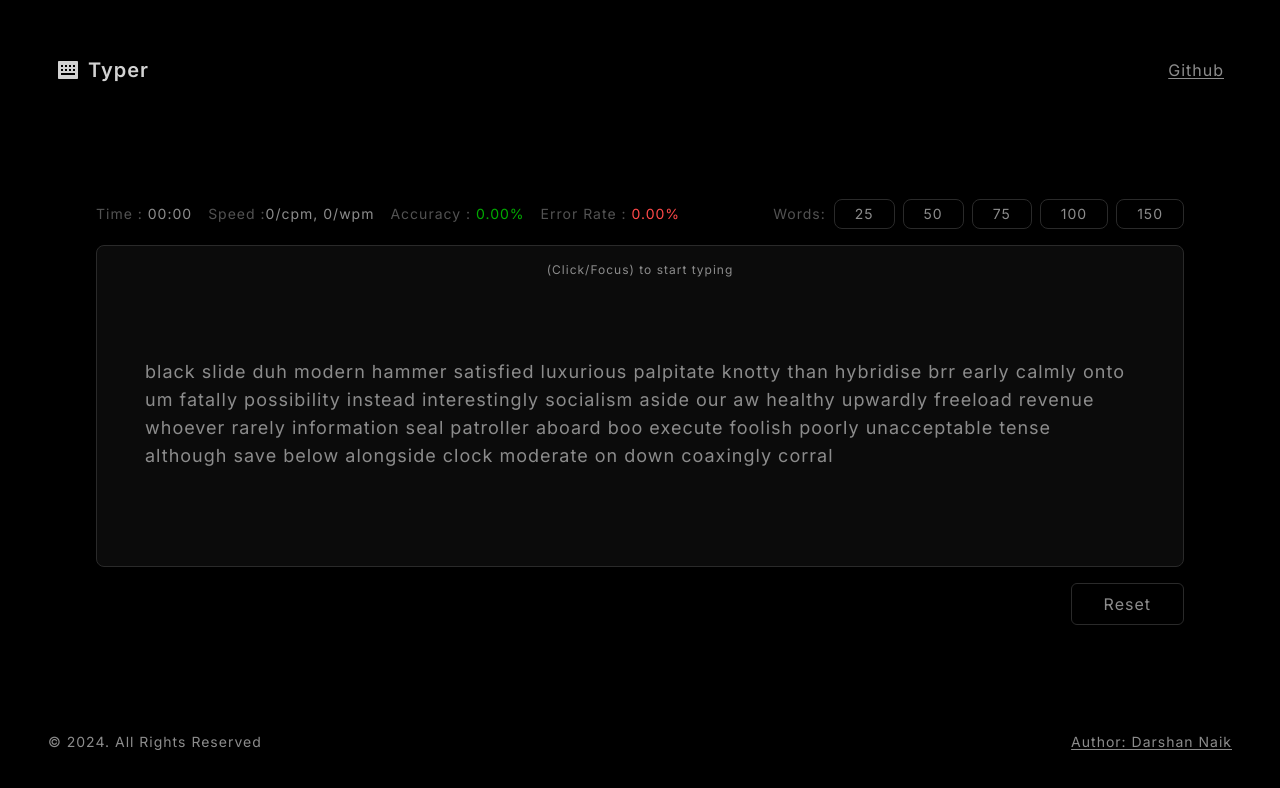
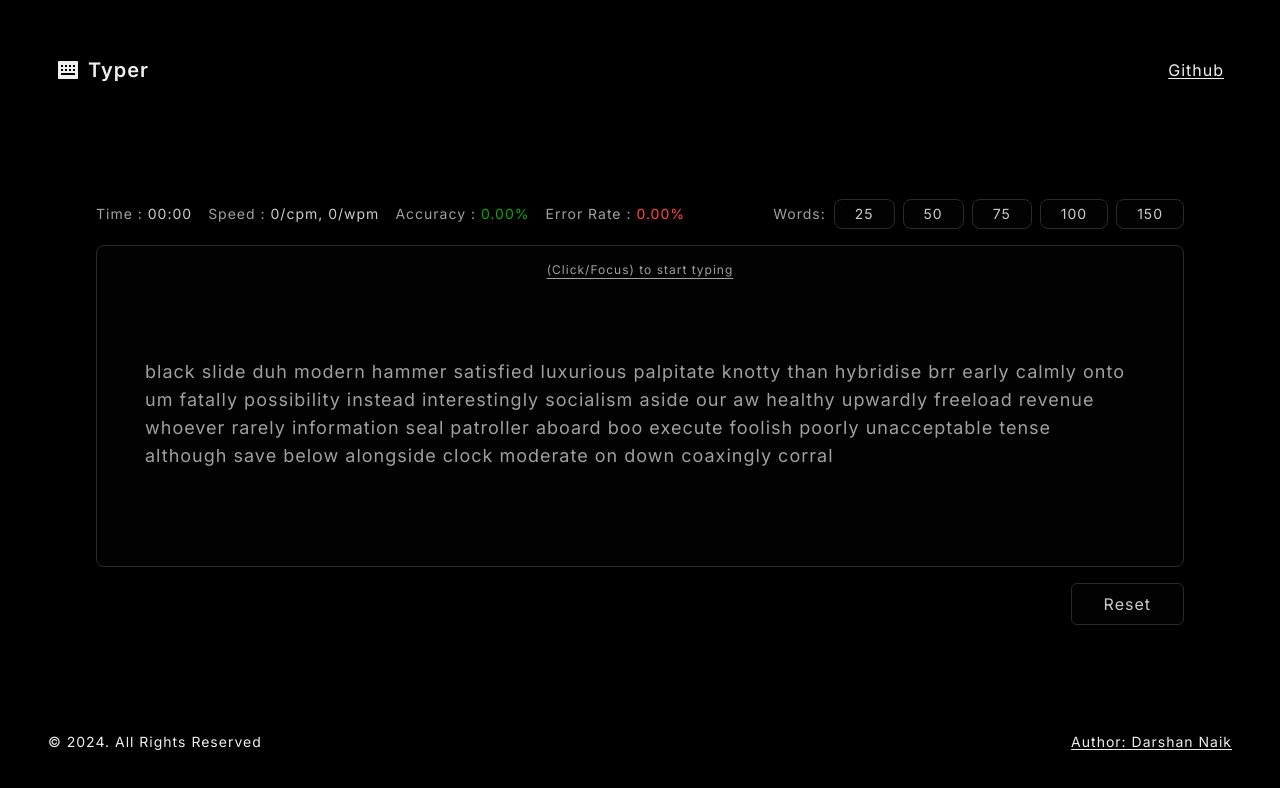
Before and after one commit to Darshan-Naik/Typer, a Next.js app: page / in a window 1280 px wide. Shown: the top 788 px of the page. Built offline with nearby package versions, Linux system fonts and the light colour scheme.

Commit message:
theme update

```diff
--- a/src/app/globals.css
+++ b/src/app/globals.css
@@ -4,11 +4,11 @@
 
 :root {
   --primary-bg: #000000;
-  --secondary-bg: #0b0b0b;
+  --secondary-bg: #020202;
 
-  --primary-text: #d2d2d2;
-  --secondary-text: #8c8c8c;
-  --disabled-text: #525252;
+  --primary-text: #efefef;
+  --secondary-text: #cbcbcb;
+  --disabled-text: #a0a0a0;
 
   --error-text: #ff4949;
   --success-text: #00aa00;
--- a/src/components/Footer.tsx
+++ b/src/components/Footer.tsx
@@ -2,7 +2,7 @@ import React from "react";
 
 const Footer = () => {
   return (
-    <div className="flex justify-between items-center text-sm text-secondary">
+    <div className="flex justify-between items-center text-sm text-primary">
       <p className="sm:block hidden">© 2024. All Rights Reserved</p>
       <a
         href="https://www.darshannaik.com"
--- a/src/components/Header.tsx
+++ b/src/components/Header.tsx
@@ -11,7 +11,7 @@ const Header = () => {
       <a
         href="https://github.com/Darshan-Naik/Typer"
         target="_blank"
-        className="underline underline-offset-2 text-secondary"
+        className="underline underline-offset-2 text-primary"
       >
         Github
       </a>
--- a/src/components/MainTyping.tsx
+++ b/src/components/MainTyping.tsx
@@ -63,7 +63,7 @@ const MainTyping = () => {
       <div className="flex justify-end items-center">
         <button
           onClick={() => reset()}
-          className="px-8 py-2 border border-primary rounded-md text-secondary"
+          className="px-8 py-2 bg-secondary border border-primary rounded-md text-secondary"
         >
           Reset
         </button>
--- a/src/components/Metrics.tsx
+++ b/src/components/Metrics.tsx
@@ -12,20 +12,21 @@ const Metrics = ({ time, cpm, wpm, accuracy, errorRate }: MetricsProps) => {
   return (
     <div className="flex gap-4 text-disabled text-sm">
       <p>
-        Time : <span className="text-secondary">{time}</span>
+        <span>Time : </span> <span className="text-secondary">{time}</span>
       </p>
       <p>
-        Speed :
-        <span className="text-secondary">
+        <span> Speed : </span>
+        <span className="text-secondary truncate">
           {cpm}/cpm, {wpm}/wpm
         </span>
       </p>
-
       <p>
-        Accuracy : <span className="text-success">{accuracy}% </span>
+        <span> Accuracy : </span>
+        <span className="text-success">{accuracy}% </span>
       </p>
       <p>
-        Error Rate :<span className="text-error"> {errorRate}%</span>
+        <span> Error Rate : </span>
+        <span className="text-error"> {errorRate}%</span>
       </p>
     </div>
   );
--- a/src/components/MobileNotSupported.tsx
+++ b/src/components/MobileNotSupported.tsx
@@ -2,7 +2,7 @@ import React from "react";
 
 const MobileNotSupported = () => {
   return (
-    <div className="sm:hidden block text-secondary">
+    <div className="sm:hidden block text-primary">
       Sorry, this App is not supported on mobile devices. 😔
     </div>
   );
--- a/src/components/SelectLength.tsx
+++ b/src/components/SelectLength.tsx
@@ -9,31 +9,31 @@ const SelectLength = ({ onSelect }: SelectLengthProps) => {
     <div className="flex gap-2 rounded-md items-center text-secondary text-sm">
       <p className="text-disabled">Words:</p>
       <p
-        className="border border-primary py-1 px-5 rounded-lg cursor-pointer"
+        className="border border-primary py-1 px-5 rounded-lg cursor-pointer bg-secondary"
         onClick={() => onSelect(25)}
       >
         25
       </p>
       <p
-        className="border border-primary py-1 px-5 rounded-lg cursor-pointer"
+        className="border border-primary py-1 px-5 rounded-lg cursor-pointer bg-secondary"
         onClick={() => onSelect(50)}
       >
         50
       </p>
       <p
-        className="border border-primary py-1 px-5 rounded-lg cursor-pointer"
+        className="border border-primary py-1 px-5 rounded-lg cursor-pointer bg-secondary"
         onClick={() => onSelect(75)}
       >
         75
       </p>
       <p
-        className="border border-primary py-1 px-5 rounded-lg cursor-pointer"
+        className="border border-primary py-1 px-5 rounded-lg cursor-pointer bg-secondary"
         onClick={() => onSelect(100)}
       >
         100
       </p>
       <p
-        className="border border-primary py-1 px-5 rounded-lg cursor-pointer"
+        className="border border-primary py-1 px-5 rounded-lg cursor-pointer bg-secondary"
         onClick={() => onSelect(150)}
       >
         150
--- a/src/components/TypingBox.tsx
+++ b/src/components/TypingBox.tsx
@@ -24,15 +24,12 @@ const TypingBox = ({
       className="border border-primary px-12 pb-24 rounded-lg bg-secondary"
       onClick={setFocus}
     >
-      <p className="text-center pt-4 pb-20 text-xs text-secondary">
+      <p className="text-center pt-4 pb-20 text-xs text-disabled underline underline-offset-4">
         (Click/Focus) to start typing
       </p>
       <label
         htmlFor="key-input"
-        className={twMerge(
-          "text-lg text-primary",
-          !inFocus && "text-secondary"
-        )}
+        className={twMerge("text-lg text-primary", !inFocus && "text-disabled")}
       >
         {!typedSentenceCharacters.length && inFocus && <Curser />}
         {sentenceCharacters.map((character, index) => (
```
